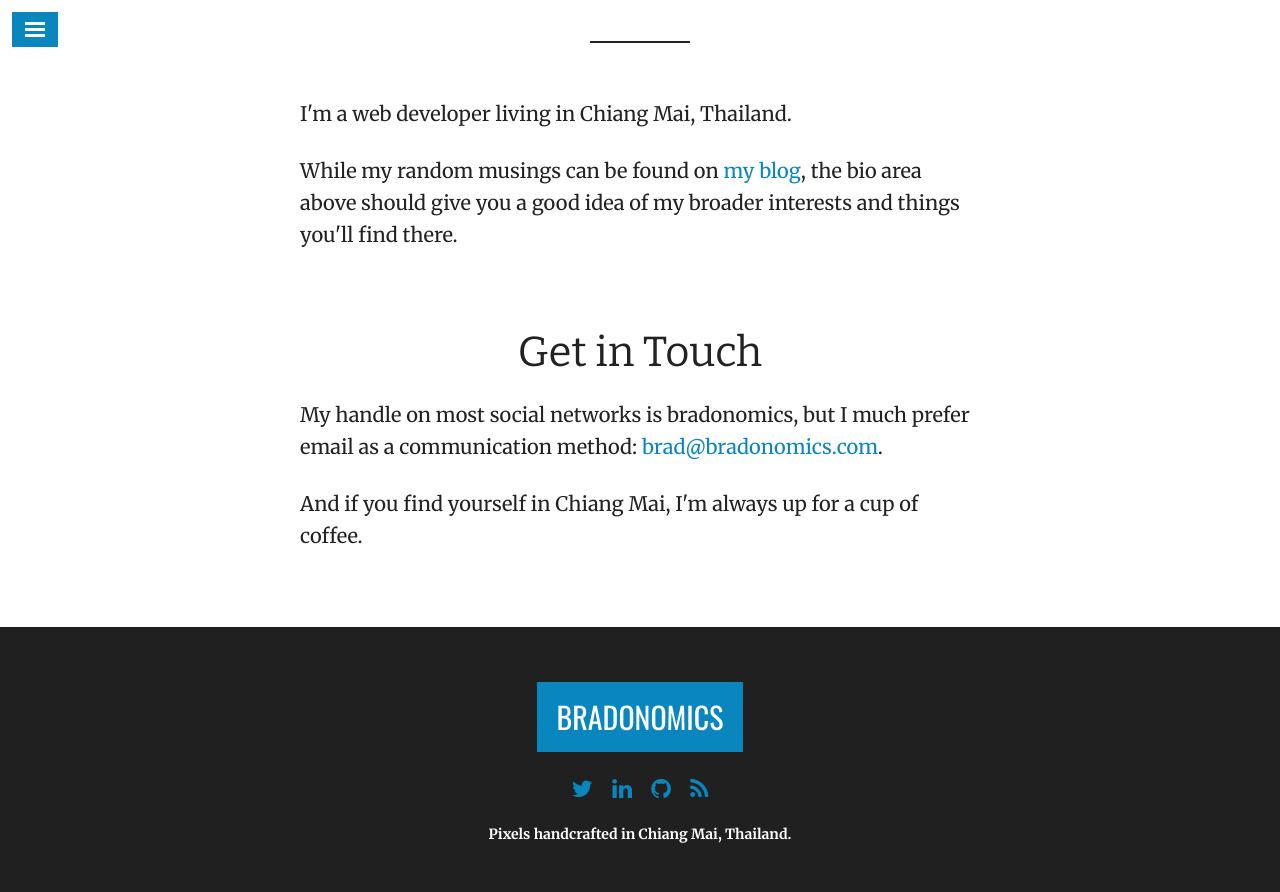
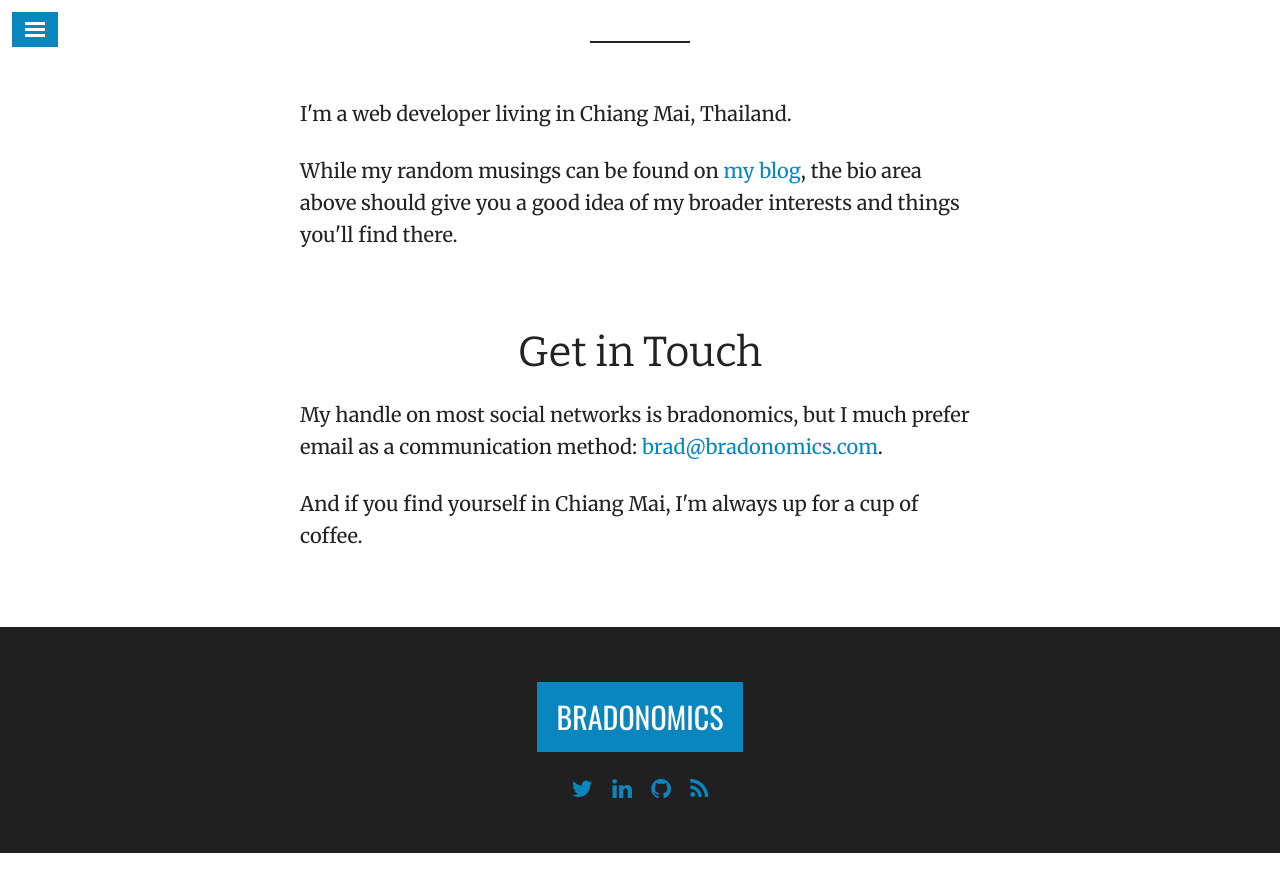
Before and after one commit to snowdj/bradonomics.github.io, a Jekyll site: the page built from index.html, in a window 1280 px wide and 900 px high, scrolled down 1076 px. Shown: the top 892 px of the window. Built offline with Jekyll 4.4.1, drawn with Linux system fonts in a browser that asks for light colours; nearby versions of some CDN libraries; comment, search, counter and statistics services are not loaded; after the commit the page ends 1929 px from its top, so only the background shows below that.

Commit message:
Removed made in text

```diff
--- a/_includes/footer.html
+++ b/_includes/footer.html
@@ -7,6 +7,5 @@
       <a href="https://github.com/bradonomics" class="fa fa-2x fa-github"></a>
       <a href="http://feeds.feedburner.com/bradonomics" class="fa fa-2x fa-rss"></a>
     </div>
-    <p>Pixels handcrafted in Chiang Mai, Thailand.</p>
   </div>
 </footer>
```
